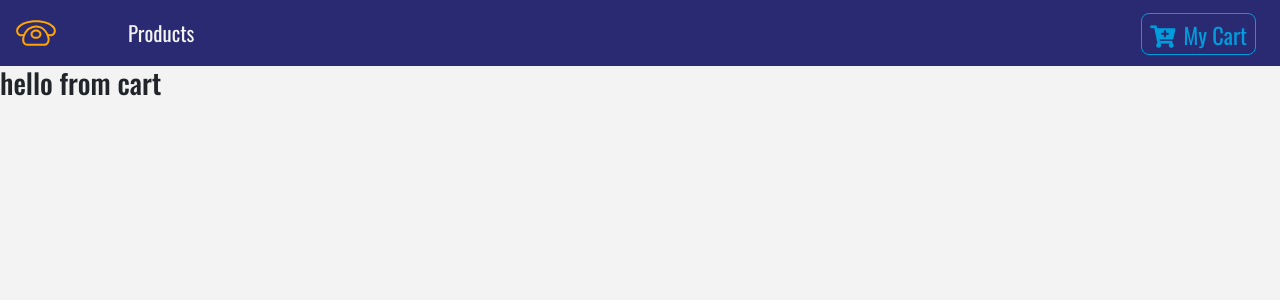
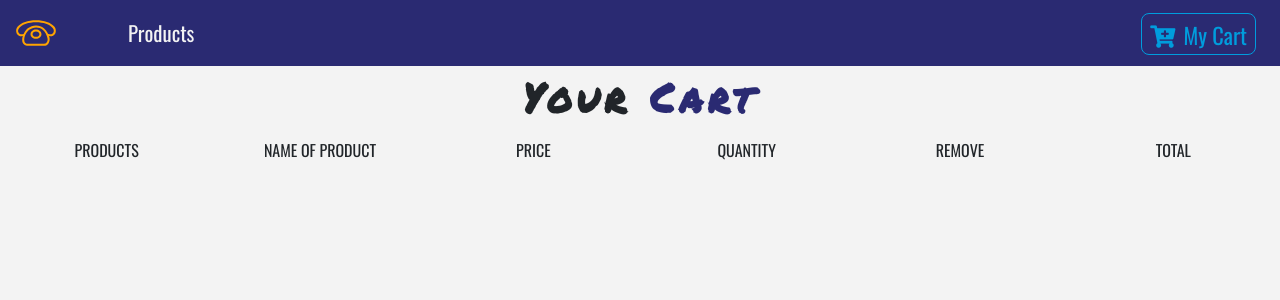
Before and after one commit to kholub1989/e-commerce-phone-store-project, a React (Create React App) app: page /cart in a window 1280 px wide. Shown: the top 300 px of the page. Built offline with nearby package versions, Linux system fonts and the light colour scheme.

Commit message:
start working on Cart component adding CartList, CartTitle, CartEmpty

```diff
--- a/src/components/Cart.js
+++ /dev/null
@@ -1,11 +0,0 @@
-import React, { Component } from "react";
-
-export default class Cart extends Component {
-  render() {
-    return (
-      <div>
-        <h3>hello from cart </h3>
-      </div>
-    );
-  }
-}
--- /dev/null
+++ b/src/components/Cart/Cart.js
@@ -0,0 +1,31 @@
+import React, { Component } from "react";
+import Title from "../Title";
+import CartColumns from "./CartColumns";
+import EmptyCart from "./EmptyCart";
+import { ProductConsumer } from "../../context";
+import CartList from "./CartList";
+
+export default class Cart extends Component {
+  render() {
+    return (
+      <section>
+        <ProductConsumer>
+          {(value) => {
+            const { cart } = value;
+            if (cart.length > 0) {
+              return (
+                <React.Fragment>
+                  <Title name="your" title="cart" />
+                  <CartColumns />
+                  <CartList value={value} />
+                </React.Fragment>
+              );
+            } else {
+              return <EmptyCart />;
+            }
+          }}
+        </ProductConsumer>
+      </section>
+    );
+  }
+}
--- /dev/null
+++ b/src/components/Cart/CartColumns.js
@@ -0,0 +1,28 @@
+import React from "react";
+
+export default function CartColumns() {
+  return (
+    <div className="container-fluid text-center d-none d-lg-block">
+      <div className="row">
+        <div className="col-10 xm-auto col-lg-2">
+          <p className="text-uppercase">products</p>
+        </div>
+        <div className="col-10 xm-auto col-lg-2">
+          <p className="text-uppercase">name of product</p>
+        </div>
+        <div className="col-10 xm-auto col-lg-2">
+          <p className="text-uppercase">price</p>
+        </div>
+        <div className="col-10 xm-auto col-lg-2">
+          <p className="text-uppercase">quantity</p>
+        </div>
+        <div className="col-10 xm-auto col-lg-2">
+          <p className="text-uppercase">remove</p>
+        </div>
+        <div className="col-10 xm-auto col-lg-2">
+          <p className="text-uppercase">total</p>
+        </div>
+      </div>
+    </div>
+  );
+}
--- /dev/null
+++ b/src/components/Cart/CartItem.js
@@ -0,0 +1,5 @@
+import React from "react";
+
+export default function CartItem() {
+  return <div></div>;
+}
--- /dev/null
+++ b/src/components/Cart/CartList.js
@@ -0,0 +1,15 @@
+import React from "react";
+import CartItem from "./CartItem";
+
+export default function CartList({ value }) {
+  const { cart } = value;
+  return (
+    <div className="container-fluid">
+      {cart.map((item) => {
+        {
+          return <CartItem key={item.id} item={item} value={value} />;
+        }
+      })}
+    </div>
+  );
+}
--- /dev/null
+++ b/src/components/Cart/EmptyCart.js
@@ -0,0 +1,13 @@
+import React from "react";
+
+export default function EmptyCart() {
+  return (
+    <div className="container mt-5">
+      <div className="row">
+        <div className="col-10 mx-auto text-center text-title">
+          <h1>your cart is currently empty</h1>
+        </div>
+      </div>
+    </div>
+  );
+}
--- /dev/null
+++ b/src/components/Cart/package.json
@@ -0,0 +1,3 @@
+{
+  "main": "Cart.js"
+}
--- a/src/context.js
+++ b/src/context.js
@@ -7,9 +7,13 @@
   state = {
     products: [],
     detailProduct,
-    cart: [],
+    // cart: [],
+    cart: storeProducts,
     modalOpen: false,
     modalProduct: detailProduct,
+    cartSubTotal: 0,
+    cartTex: 0,
+    cartTotal: 0,
   };
 
   componentDidMount() {
@@ -72,6 +76,22 @@
     });
   };
 
+  increment = (id) => {
+    console.log(`this is increment method`);
+  };
+
+  decrement = (id) => {
+    console.log(`this is decrement method`);
+  };
+
+  removeItem = (id) => {
+    console.log(`item removed`);
+  };
+
+  clearCart = () => {
+    console.log(`cart was cleared`);
+  };
+
   render() {
     return (
       <ProductContext.Provider
@@ -81,6 +101,10 @@
           addToCart: this.addToCart,
           openModal: this.openModal,
           closeModal: this.closeModal,
+          increment: this.increment,
+          decrement: this.decrement,
+          removeItem: this.removeItem,
+          clearCart: this.clearCart,
         }}
       >
         {this.props.children}
```
